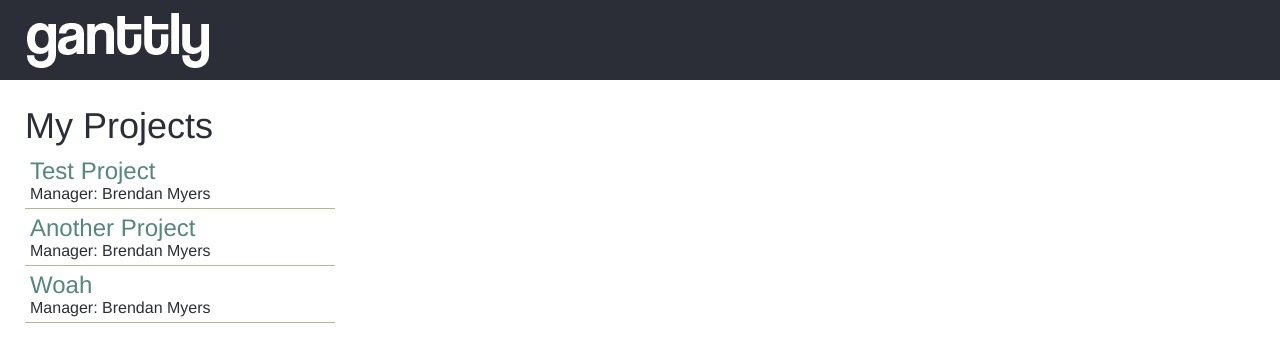
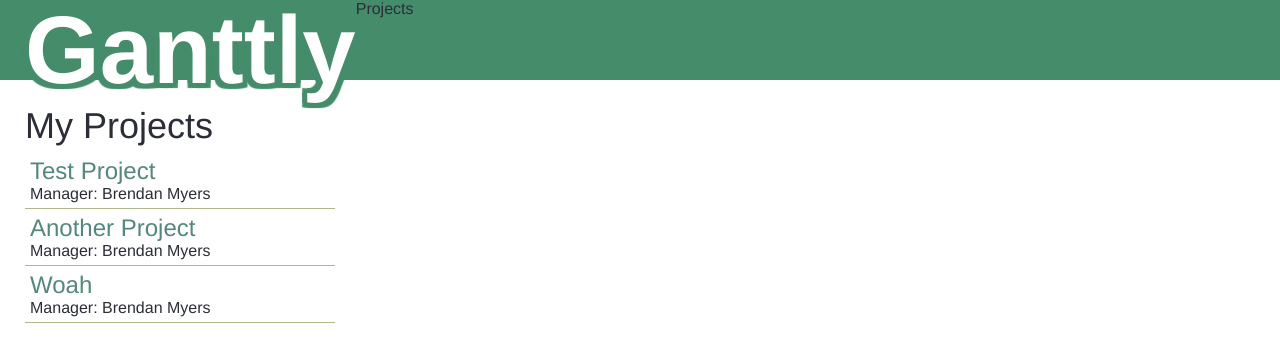
Before and after one commit to ganttly/COMP30005, a Django app: template ganttly/templates/ganttly/projects.html in a window 1280 px wide. Shown: the top 362 px of the page. Run offline with Django 3.2, Linux system fonts and the light colour scheme; the template is opened without the code that fills it: values that come from a table or form of the project are taken from there, others are empty; data comes from the database, SQL or seed files in the repository; both versions use the stored data as it was after the commit; parts of the project's set-up code (start-up, migrations or seed data) failed here and were passed over.

Commit message:
Just playing with the style and links

```diff
--- a/ganttly/static/style.css
+++ b/ganttly/static/style.css
@@ -1,7 +1,17 @@
+/*
+
+Green	458C6B
+Tan     F2D8A7
+Brown   D9A86C
+Orange  D94436
+Red     A62424
+
+*/
+
 * {
 	margin: 0px;
 	padding: 0px;
-	font-family: helvetica, tahoma, verdana, sans-serif;
+	font-family: "Helvetica Neue", Helvetica,Arial,sans-serif;
 	color: #2b2e36;
 }
 
@@ -25,8 +35,25 @@ a {
 	width: 100%;
 	height: 80px;
 	padding-left: 25px;
-	background: #2b2e36;
+	/*background: #2b2e36;*/
+	background: #458C6B;
 	color: white;
+}
+
+#header h1 {
+	line-height: 100px;
+	font-size: 6rem;
+	font-weight: bold;
+	color: white;
+	text-shadow:  0px -5px 0px #458C6B,
+	              0px  5px 0px #458C6B,
+	              5px  0px 0px #458C6B,
+	             -5px  0px 0px #458C6B,
+	              5px -5px 1px #458C6B,
+	             -5px -5px 1px #458C6B,
+	             -5px  5px 1px #458C6B,
+	              5px  5px 1px #458C6B;
+    float: left;
 }
 
 #content {
--- a/ganttly/templates/ganttly/base_loggedin.html
+++ b/ganttly/templates/ganttly/base_loggedin.html
@@ -3,7 +3,9 @@
 {% block body %}
 <div id="header">
 	{% load staticfiles %}
-	<img src="{% static "ganttly.png" %}"/>
+	<!-- <img src="{% static "ganttly.png" %}"/> -->
+    <h1>Ganttly</h1>
+    <a href="/ganttly/projects/">Projects</a>
 </div>
 <div id="content">
 {% block content %}{% endblock content %}
--- a/ganttly/templates/ganttly/project.html
+++ b/ganttly/templates/ganttly/project.html
@@ -1,6 +1,7 @@
 {% extends 'base_loggedin.html' %}
 
 {% block content %}
-<h1>My Project</h1>
+<h1>{{project.name}}</h1>
+<p>{{project.description}}</p>
 
 {% endblock content %}
--- a/ganttly/templates/ganttly/projects.html
+++ b/ganttly/templates/ganttly/projects.html
@@ -5,7 +5,7 @@
 <ul class="project_list">
 	{% for project in project_list %}
     <li>
-    	<a href="#">
+    	<a href="{{project.id}}/">
     		<div class="title">{{ project.name }}</div>
     		Manager: {{ project.admin.first_name }} {{ project.admin.last_name }}
     	</a>
--- a/ganttly/views.py
+++ b/ganttly/views.py
@@ -26,8 +26,10 @@ def task_list(request, project_id):
     return render(request, 'ganttly/tasks.html', context)
 
 def project(request, project_id):
+    project = Project.objects.get(id=project_id)
+
     context = Context({
-    	'project': 'put project here',
+    	'project': project,
     })
 
     return render(request, 'ganttly/project.html', context)
```
Also changed, not shown: COMP30005/COMP30005.db.
